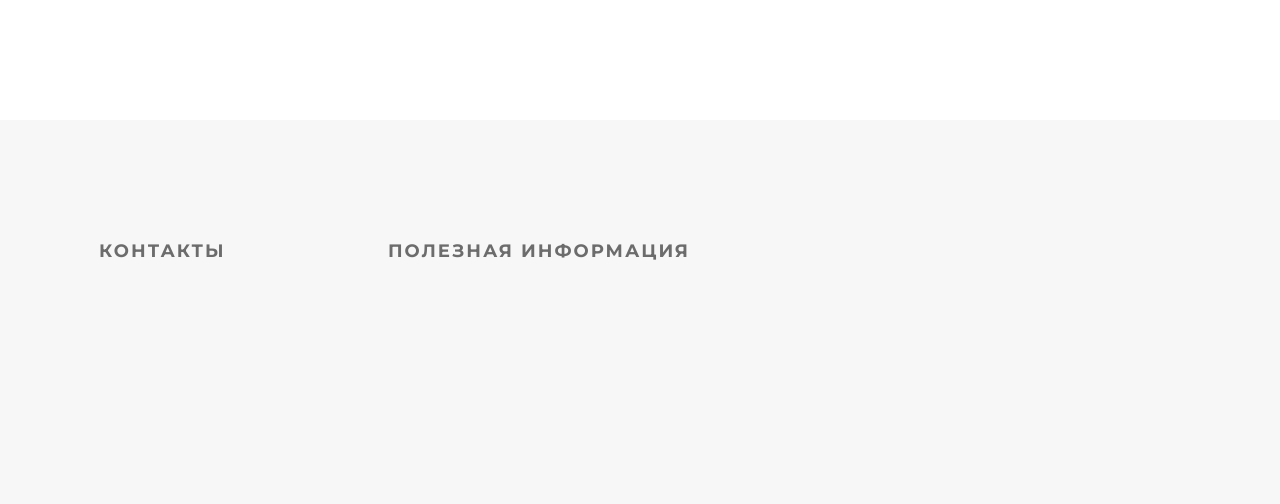
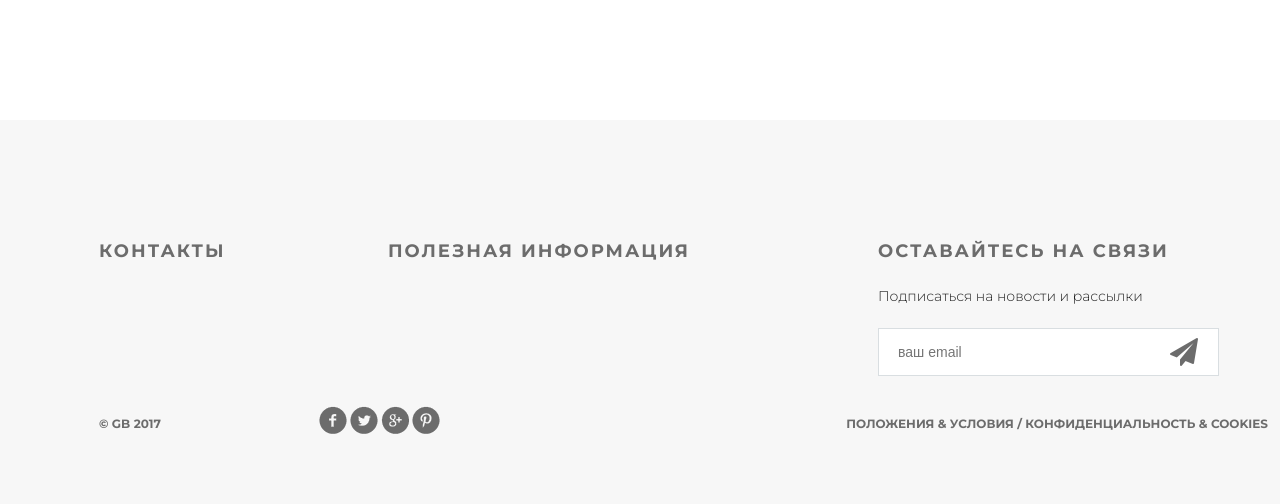
Before and after one commit to ZXCRoMiTos/django, a Django app: template geekshop-server/geekshop/mainapp/templates/mainapp/base.html in a window 1280 px wide; the page is wider, and only the part inside the window is pictured. Shown: the part 296-800 px from the top of that part. Run offline with Django 3.2, Linux system fonts and the light colour scheme; the template is opened without the code that fills it, so the values that code supplies are empty.

Commit message:
[upd] Добавил footer.

```diff
--- a/geekshop-server/geekshop/mainapp/templates/mainapp/base.html
+++ b/geekshop-server/geekshop/mainapp/templates/mainapp/base.html
@@ -30,12 +30,30 @@
 
     {% block footer %}
         <div class="footer">
-            <div class="text-footer">
-               <h3>контакты</h3>
+            <div class="clearfix">
+                <div class="text-footer">
+                    <h3>контакты</h3>
+                </div>
+                <div class="text-footer">
+                    <h3>полезная информация</h3>
+                </div>
+                <div class="text-footer clearfix">
+                    <h3>Оставайтесь на связи</h3>
+                    <p>Подписаться на новости и рассылки</p>
+                    <form>
+                        <input type="email" name="email" placeholder="ваш email">
+                        <a href="#"><i class="fa fa-paper-plane fa-2x" aria-hidden="true"></i></a>
+                    </form>
+                </div>
             </div>
-            <div class="text-footer">
-               <h3>полезная информация</h3>
+            <p class="small">&copy; GB 2017</p>
+            <div class="social">
+                <a href="#" class="social1"></a>
+                <a href="#" class="social2"></a>
+                <a href="#" class="social3"></a>
+                <a href="#" class="social4"></a>
             </div>
+            <p class="small">Положения &amp; Условия  /  Конфиденциальность &amp; Cookies</p>
         </div>
     {% endblock %}
 
```
